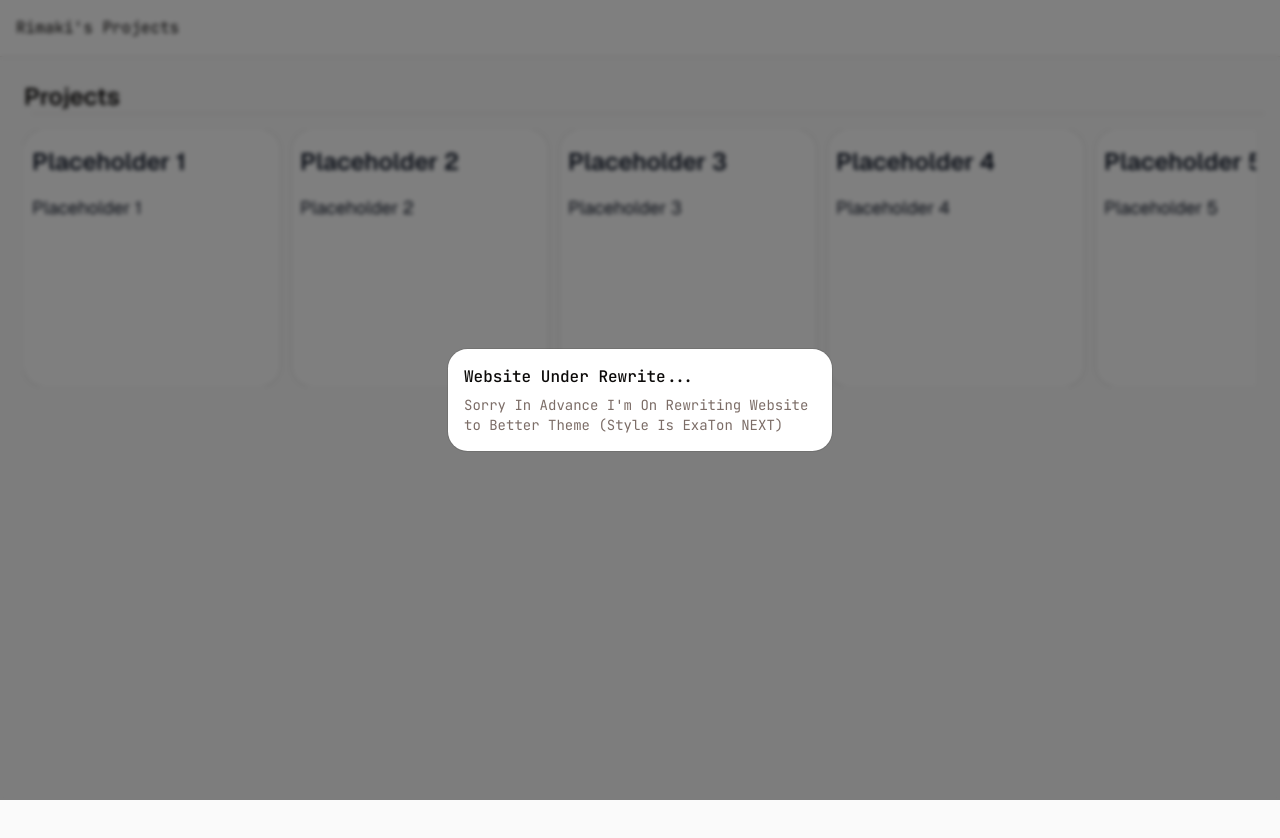
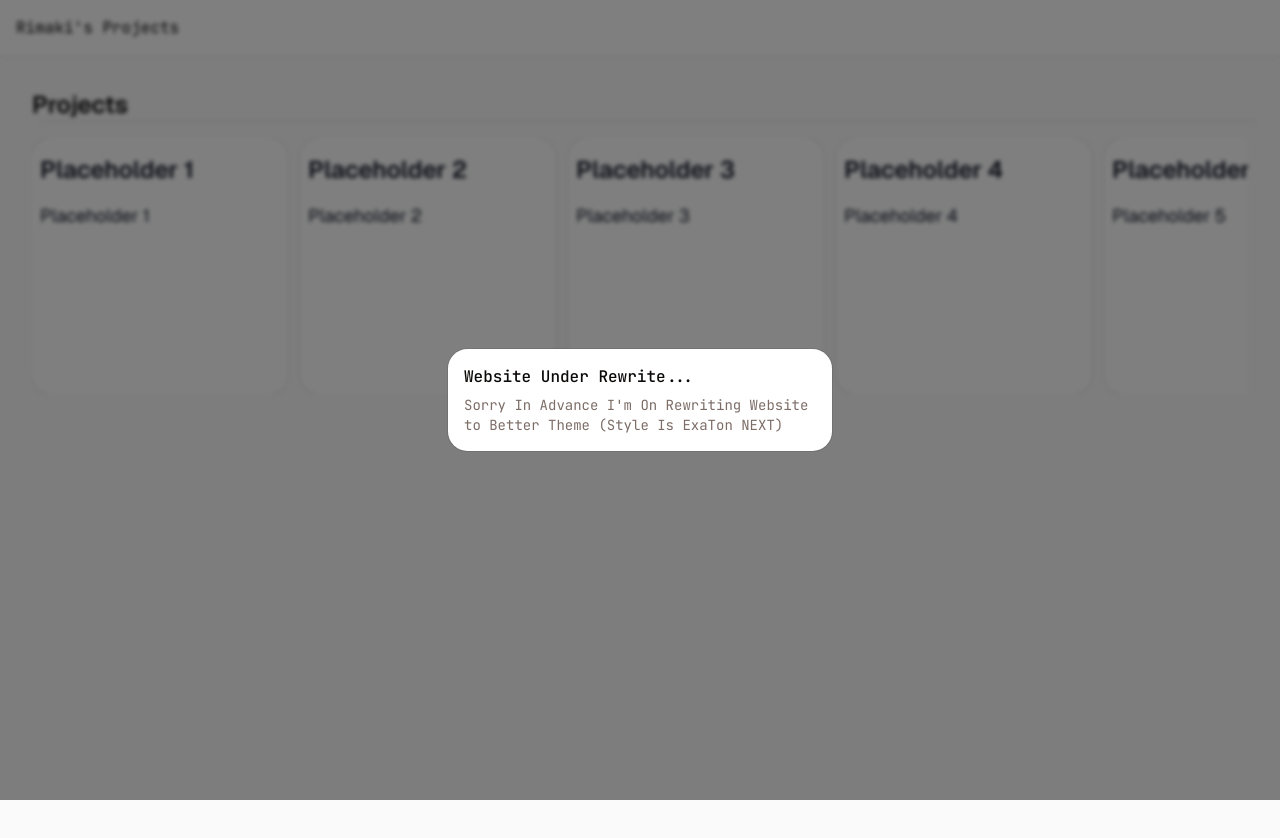
Before and after one commit to RimakiTaema/rimakidotnet, a Next.js app: page / in a window 1280 px wide. Shown: the top 838 px of the page. Built offline with nearby package versions, Linux system fonts and the light colour scheme.

Commit message:
small changes

```diff
--- a/app/page.tsx
+++ b/app/page.tsx
@@ -19,7 +19,7 @@ export default function Home() {
         {title: "Placeholder 5", description: "Placeholder 5"},
     ]
   return (
-    <div className="min-h-screen bg-zinc-50 font-sans dark:bg-black p-6">
+    <div className="min-h-screen bg-zinc-50 font-sans dark:bg-black p-8">
       <div className="text-2xl font-semibold">
         Projects
       </div>
```
